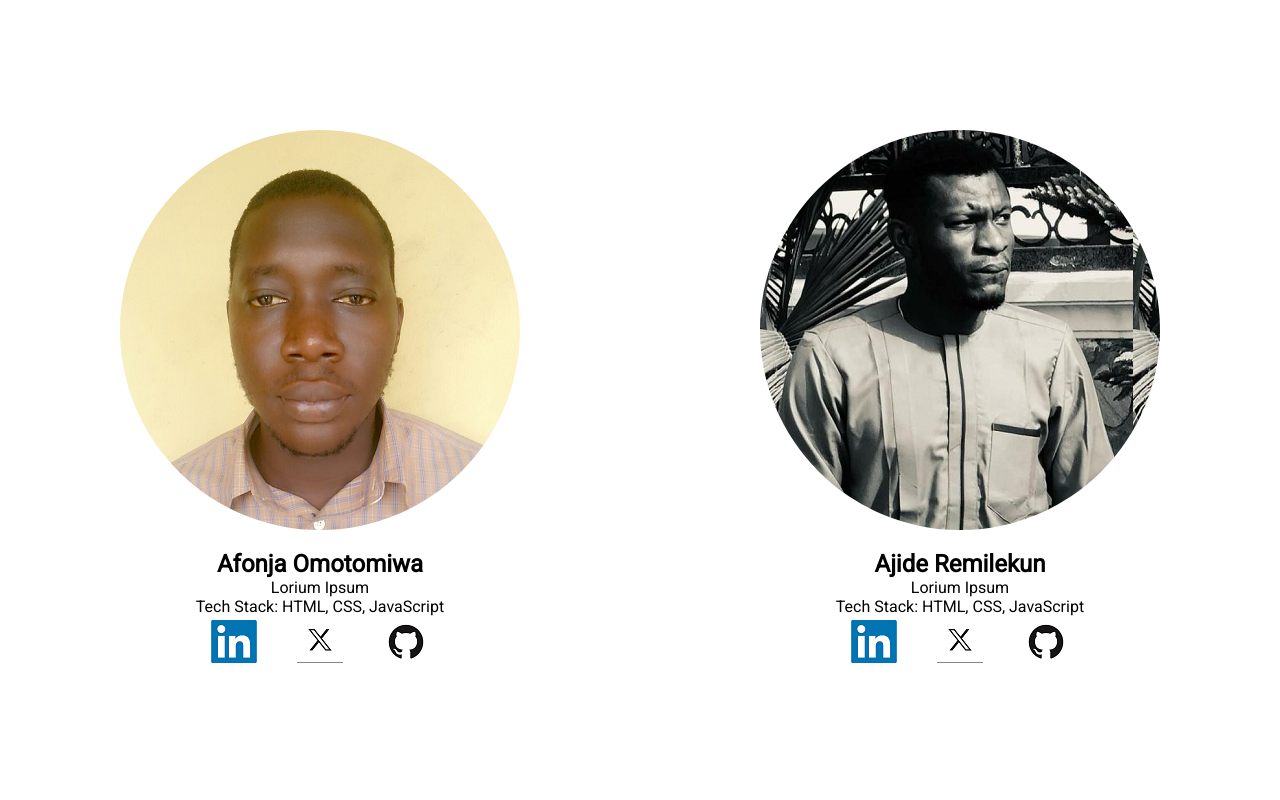
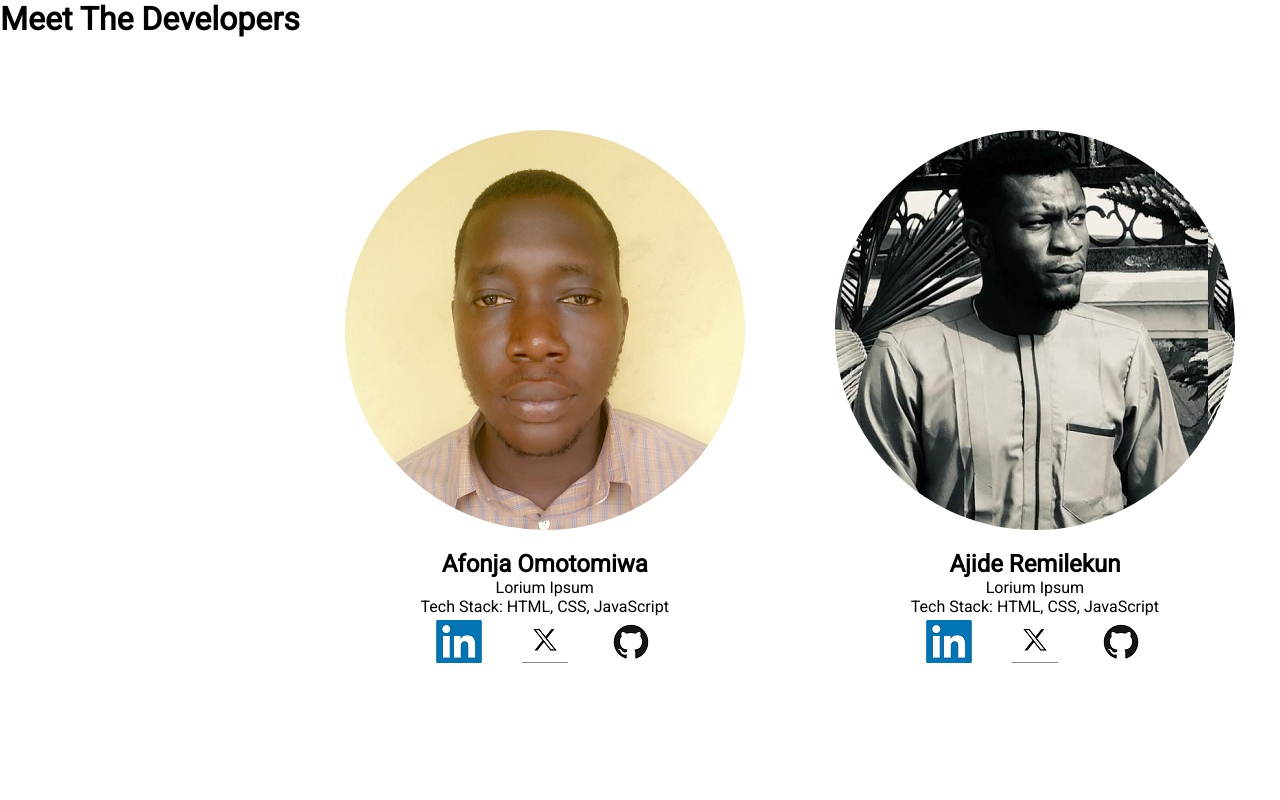
Before and after one commit to omotomiwa26/Lexi_Vault, a Python web app: template web_app/templates/developers.html in a window 1280 px wide. Run offline with Jinja, Linux system fonts and the light colour scheme; the template is opened without the code that fills it, so the values that code supplies are empty.

Commit message:
modified developers html file

```diff
--- a/web_app/templates/developers.html
+++ b/web_app/templates/developers.html
@@ -5,10 +5,14 @@
     <meta name="viewport" content="width=device-width, initial-scale=1.0">
     <link rel="stylesheet" href="https://fonts.googleapis.com/css?family=Roboto">
     <link rel="stylesheet" type="text/css" href="../static/styles/developers.css">
+    <link rel="icon" type="image/png" href="../static/images/logo.png">
     <title>Developers</title>
 </head>
 <body>
     <div class="container">
+        <div class="dev">
+            <h1>Meet The Developers</h1>
+        </div>
         <div class="left-section">
             <div class="circle-box">
             </div>
```
